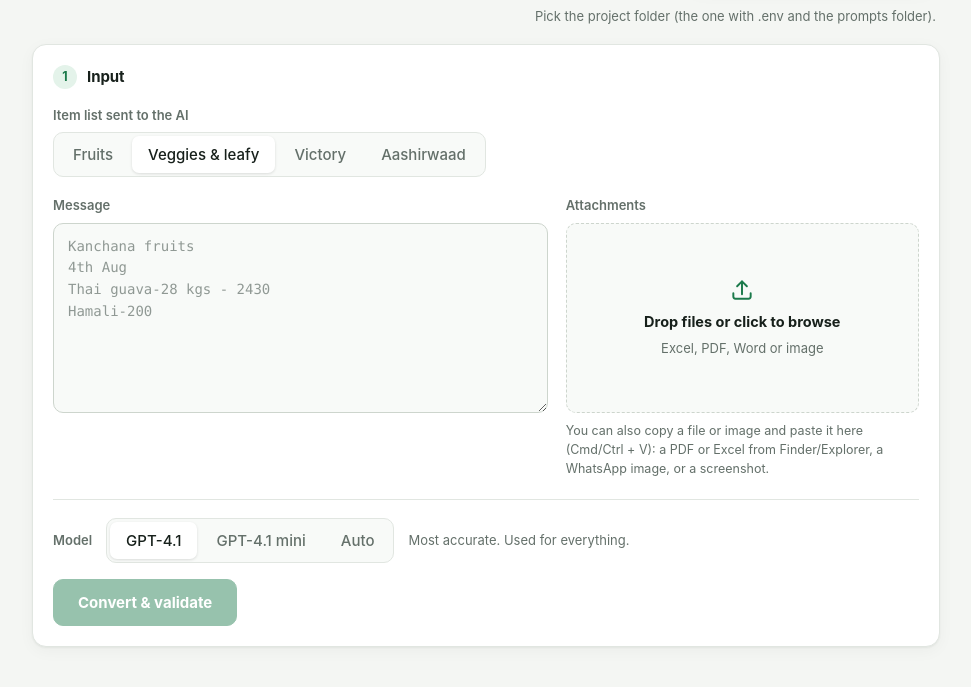
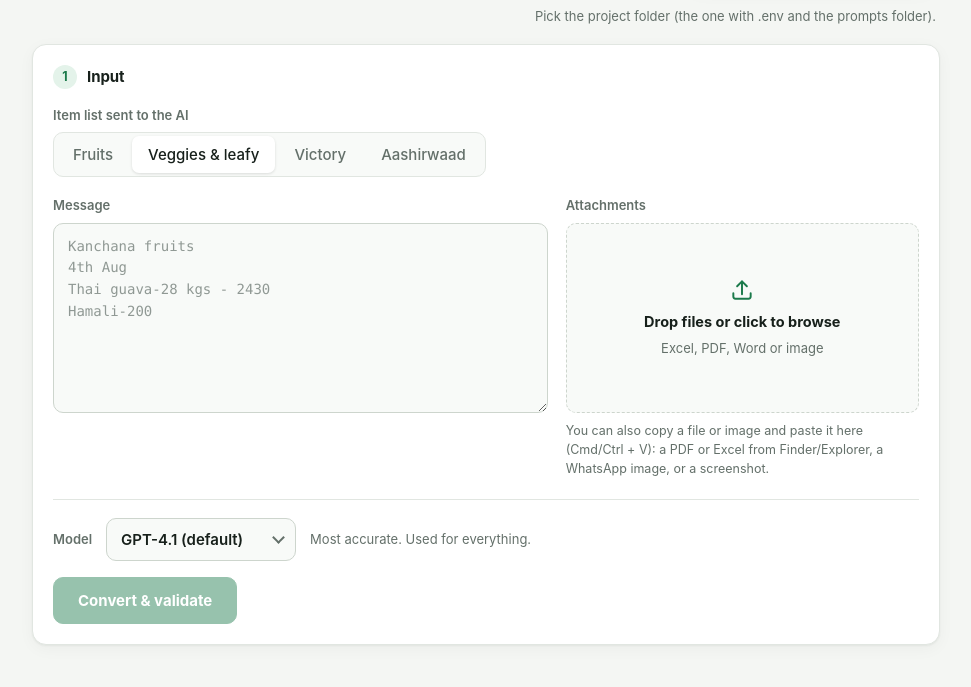
Before and after one commit to sai-sambhu/trugreens-po-automation, a plain HTML site: page convert.html in a window 1280 px wide. Shown: the part 83-770 px from the top of the page, without its empty margins (154-1125 px from the left). Drawn offline with nearby package versions, Linux system fonts and the light colour scheme.

Commit message:
Model choice as a styled dropdown matching the page
Co-Authored-By: Claude Sonnet 5.5 <noreply@anthropic.com>

```diff
--- a/convert.html
+++ b/convert.html
@@ -119,6 +119,15 @@
 
   .modelrow { display: flex; align-items: center; gap: 14px; flex-wrap: wrap; margin-top: 20px; padding-top: 18px; border-top: 1px solid var(--line); }
   .modelrow .lbl { margin: 0; }
+  .dropdown { position: relative; }
+  .dropdown::after { content: ""; position: absolute; right: 13px; top: 50%; width: 7px; height: 7px; margin-top: -6px;
+    border-right: 2px solid var(--muted); border-bottom: 2px solid var(--muted); transform: rotate(45deg); pointer-events: none; }
+  .dropdown select { appearance: none; -webkit-appearance: none; min-width: 190px; padding: 9px 36px 9px 14px; border-radius: 10px;
+    border: 1px solid var(--line-strong); background: var(--surface-2); color: var(--text); font: inherit; font-weight: 600; cursor: pointer;
+    transition: border-color .15s, box-shadow .15s; }
+  .dropdown select:hover { border-color: var(--muted); }
+  .dropdown select:focus-visible { outline: 2px solid var(--accent); outline-offset: 1px; }
+  .dropdown select option { background: var(--surface); color: var(--text); }
   .modelhint { color: var(--muted); font-size: 13px; flex: 1 1 260px; }
   .actions { display: flex; align-items: center; gap: 14px; flex-wrap: wrap; margin-top: 16px; }
   #status { color: var(--muted); font-size: 14px; }
@@ -215,10 +224,12 @@
 
     <div class="modelrow">
       <span class="lbl">Model</span>
-      <div class="seg" id="modelSeg">
-        <label><input type="radio" name="model" value="strong" checked><span>GPT-4.1</span></label>
-        <label><input type="radio" name="model" value="mini"><span>GPT-4.1 mini</span></label>
-        <label><input type="radio" name="model" value="auto"><span>Auto</span></label>
+      <div class="dropdown">
+        <select id="modelSel" aria-label="Model">
+          <option value="strong">GPT-4.1 (default)</option>
+          <option value="mini">GPT-4.1 mini</option>
+          <option value="auto">Auto</option>
+        </select>
       </div>
       <span class="modelhint" id="modelHint"></span>
     </div>
@@ -350,15 +361,15 @@ function updateButton() {
   $("convertBtn").disabled = !dir || !hasInput;
 }
 
-const selectedModel = () => document.querySelector('input[name="model"]:checked').value;
+const selectedModel = () => $("modelSel").value;
 const MODEL_HINTS = {
   strong: "Most accurate. Used for everything.",
   mini: "About 5 times cheaper. A picture still uses GPT-4.1.",
   auto: "Small model only for short Fruits/Veggies text. Pictures, long inputs, Victory and Aashirwaad use GPT-4.1.",
 };
 function showModelHint() { $("modelHint").textContent = MODEL_HINTS[selectedModel()]; }
-try { const m = localStorage.getItem("modelChoice"); const r = m && document.querySelector('input[name="model"][value="' + m + '"]'); if (r) r.checked = true; } catch (_) {}
-document.querySelectorAll('input[name="model"]').forEach((r) => r.addEventListener("change", () => { try { localStorage.setItem("modelChoice", selectedModel()); } catch (_) {} showModelHint(); }));
+try { const m = localStorage.getItem("modelChoice"); if (m && ["strong", "mini", "auto"].includes(m)) $("modelSel").value = m; } catch (_) {}
+$("modelSel").addEventListener("change", () => { try { localStorage.setItem("modelChoice", selectedModel()); } catch (_) {} showModelHint(); });
 showModelHint();
 
 let pendingHandle = null;
```
